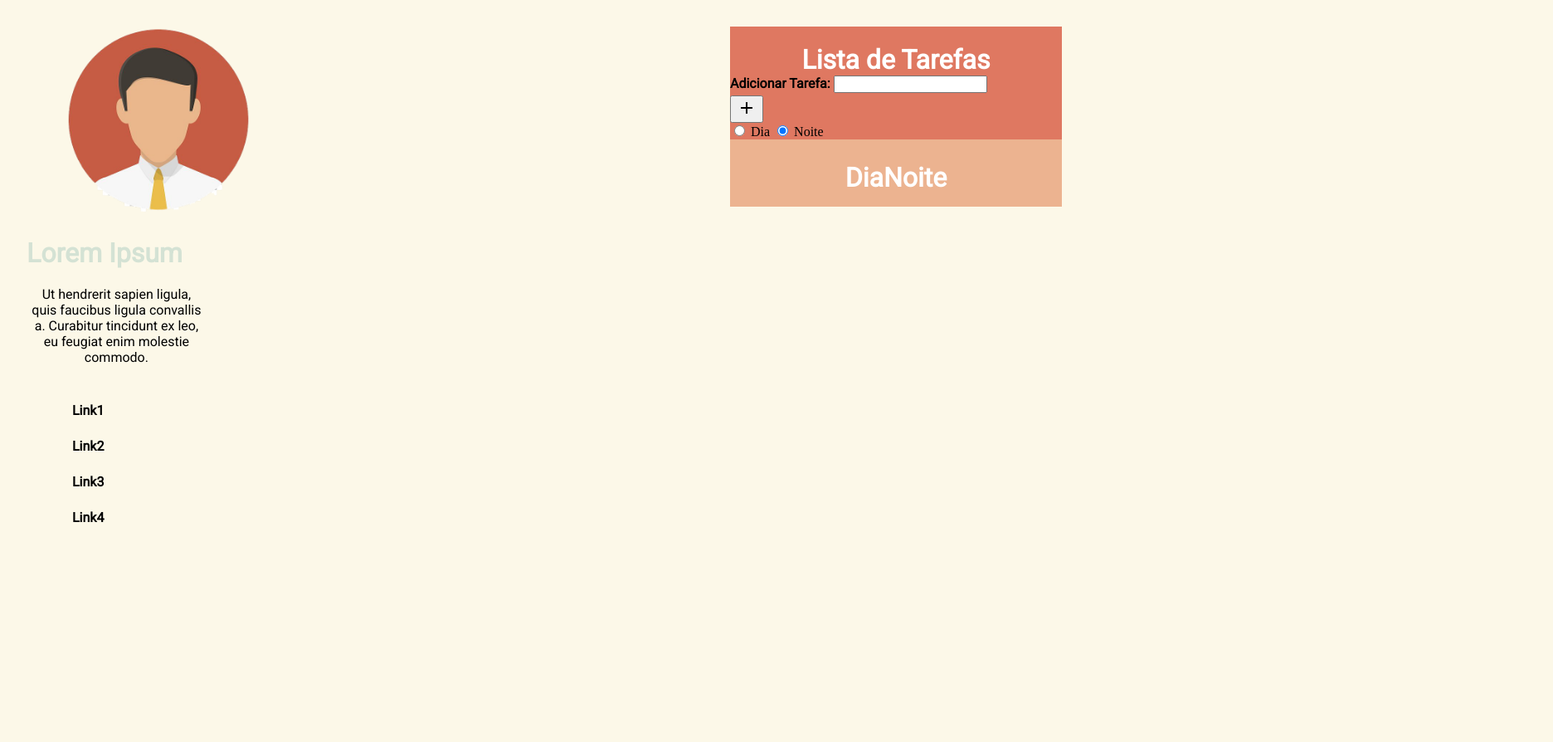
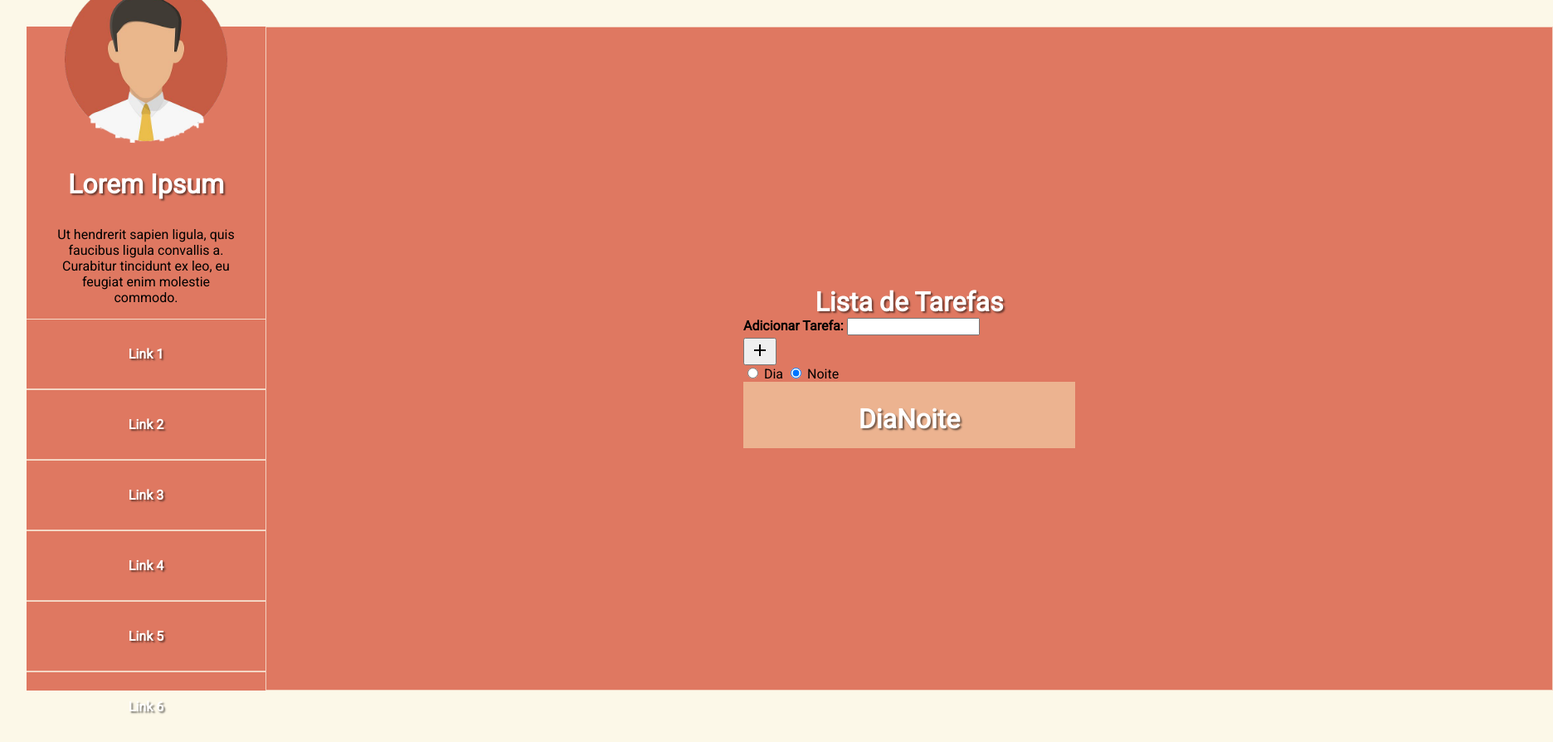
Before and after one commit to danielavescia/to-do-list, a plain HTML site: page index.html in a window 1280 px wide. Shown: the whole page at 83% size, 1872 px wide, since content can reach past the window. Before the commit the page ends 800 px from the top, so only its background shows below. Drawn offline with nearby package versions, Linux system fonts and the light colour scheme.

Commit message:
Falta arrumar css do content container

```diff
--- a/index.html
+++ b/index.html
@@ -29,16 +29,19 @@
                     <h1>Lorem Ipsum</h1>
                 </div>
                 <div class="menu-paragraph">
-                    <p>Ut hendrerit sapien ligula, quis faucibus ligula convallis a. Curabitur tincidunt ex leo, eu
+                    <p class="">Ut hendrerit sapien ligula, quis faucibus ligula convallis a. Curabitur tincidunt ex
+                        leo, eu
                         feugiat
                         enim molestie commodo.</p>
                 </div>
                 <div class="menu-links">
                     <ul>
-                        <li><a href="#" class="nav-item">Link1</a></li>
-                        <li><a href="#" class="nav-item">Link2</a></li>
-                        <li><a href="#" class="nav-item">Link3</a></li>
-                        <li><a href="#" class="nav-item">Link4</a></li>
+                        <li><a href="#" class="nav-item">Link 1</a></li>
+                        <li><a href="#" class="nav-item">Link 2</a></li>
+                        <li><a href="#" class="nav-item">Link 3</a></li>
+                        <li><a href="#" class="nav-item">Link 4</a></li>
+                        <li><a href="#" class="nav-item">Link 5</a></li>
+                        <li><a href="#" class="nav-item">Link 6</a></li>
                     </ul>
                 </div>
             </nav>
--- a/styles.css
+++ b/styles.css
@@ -1,4 +1,10 @@
 @import url("https://fonts.googleapis.com/css2?family=Roboto&display=swap");
+* {
+  box-sizing: border-box;
+  list-style: none;
+  text-decoration: none;
+  font-family: "Roboto", sans-serif;
+}
 
 body {
   margin: 0;
@@ -8,8 +14,10 @@ body {
 
 .container {
   display: flex;
+  position: relative;
   padding-top: 2rem;
-  margin-left: 2rem;
+  padding-left: 2rem;
+  width: 100%;
 }
 
 /* NAVBAR */
@@ -18,91 +26,101 @@ body {
   flex-direction: column;
   align-items: flex-start;
   justify-content: center;
-  width: 50%;
-}
-
-.img-container .menu-paragraph,
-.menu-title,
-.menu-links {
-  display: flex;
-  flex-direction: column;
-  align-items: center;
-  justify-content: center;
-  margin-bottom: 0px;
-  flex-wrap: wrap;
-  width: fit-content;
+  width: 18rem;
+  height: 100vh;
+  background-color: #df7861;
 }
 
 .img-avatar {
-  width: 75%;
+  width: 100%;
   height: auto;
   border-radius: 50%;
 }
 
+.menu-title {
+  margin: 0 auto;
+  text-align: center;
+}
 .menu-title h1 {
   font-family: "Roboto", sans-serif;
   font-size: 2rem;
   font-weight: bold;
-  text-align: center;
-  margin-bottom: 0;
-  color: #d4e2d4;
+  margin-bottom: 1rem;
+  color: #ffffff;
+  text-shadow: 2px 2px 2px rgba(0, 0, 0, 0.5);
 }
 
 .menu-paragraph {
-  padding: 0.3rem;
+  width: 75%;
+  margin: 0 auto;
+  text-align: center;
 }
 
-.menu-paragraph p {
+.paragraph {
   font-family: "Roboto", sans-serif;
   font-size: 1rem;
-  text-align: center;
+  color: #ffffff;
   margin-top: 0 px;
   width: 50%;
 }
 
 .menu-links {
   display: flex;
-  flex-direction: column;
-  align-items: center;
-  justify-content: center;
   margin-top: 0;
-  width: 35%;
+  width: 100%;
 }
 
 .menu-links ul {
   list-style: none;
   padding: 0;
   margin: 0 auto;
+  width: 100%;
+  height: auto;
 }
 
 .menu-links ul li {
-  margin: 1.5rem 0px;
+  padding: 1rem;
+  border-bottom: 1px solid rgb(252, 248, 232, 0.7);
+  border-top: 1px solid rgb(252, 248, 232, 0.781);
+  text-align: center;
+  transition: 0.3s ease-in-out;
+  height: auto;
+
+  &:hover {
+    background-color: #9bcdd2;
+    width: 100%;
+    text-shadow: 2px 2px 2px rgba(0, 0, 0, 0.5);
+  }
 }
-.nav-item {
+
+.menu-links ul li .nav-item {
+  display: block;
   font-family: "Roboto", sans-serif;
   font-size: 1rem;
   font-weight: bold;
-  text-decoration: none;
-  color: black;
+  color: #ffffff;
   margin: 1rem 0px;
-  text-align: center;
-  text-decoration: none;
-  transition: 0.3s ease-in-out;
+  width: 100%;
+  text-shadow: 2px 2px 2px rgba(0, 0, 0, 0.5);
 
   &:hover {
-    color: #068da9;
+    width: 100%;
+    color: #ffffff;
   }
 }
 
 /* MAIN - TO DO LIST*/
 
-.content-container {
+.container .content-container {
   display: flex;
   flex-direction: column;
   align-items: center;
   justify-content: center;
-  flex-grow: 2;
-  background-color: #df7861;
+  width: max-content;
+  background-color: rgb(223, 120, 97);
+  border: 1px solid rgb(252, 248, 232, 0.7);
+  width: 97rem;
+  height: 100vh;
 }
 
 .content-container h1,
@@ -113,6 +131,8 @@ body {
   text-align: center;
   margin-bottom: 0;
   color: #ffffff;
+  text-shadow: 2px 2px 2px rgba(0, 0, 0, 0.5);
+  width: 100%;
 }
 
 .list-container {
```
